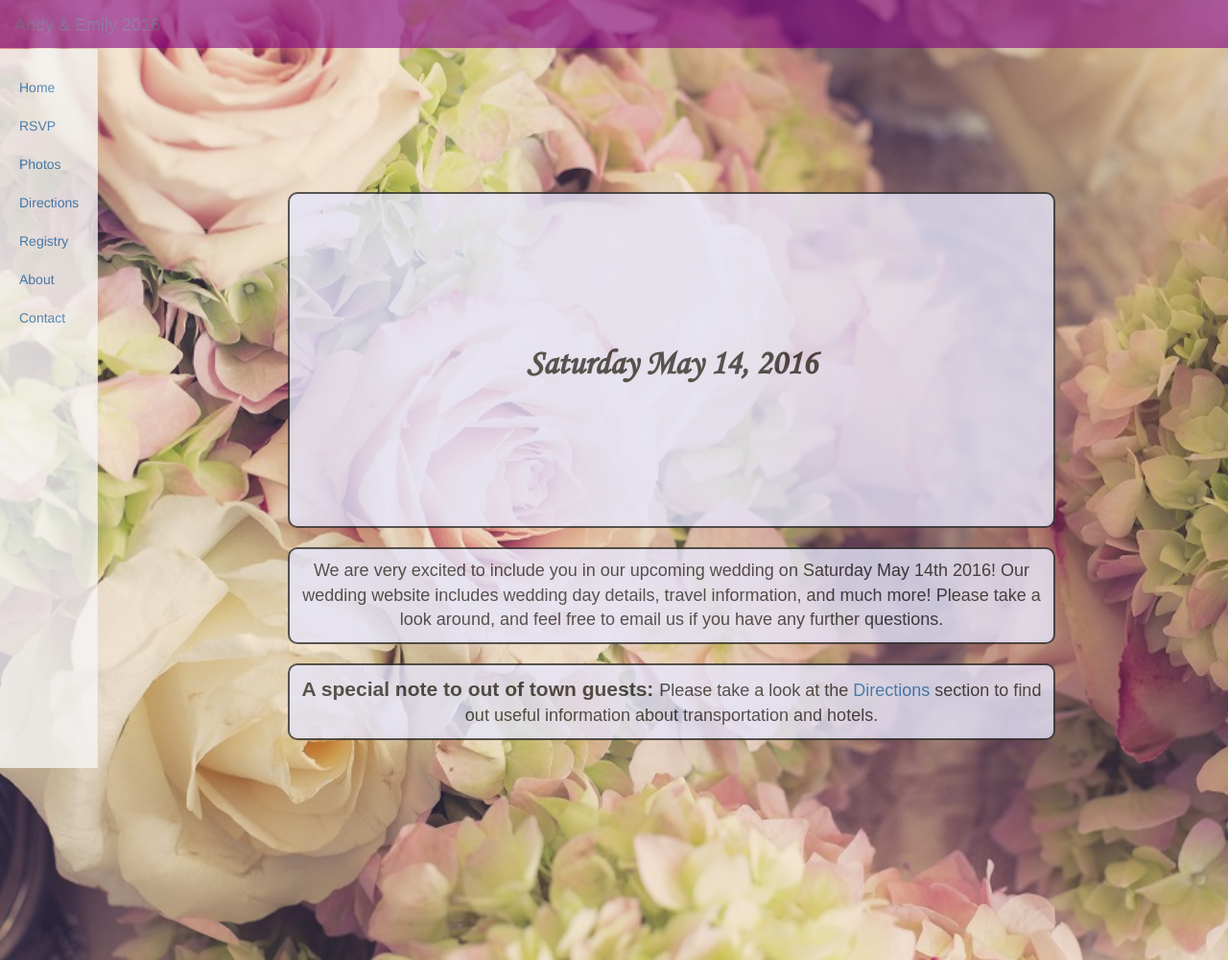
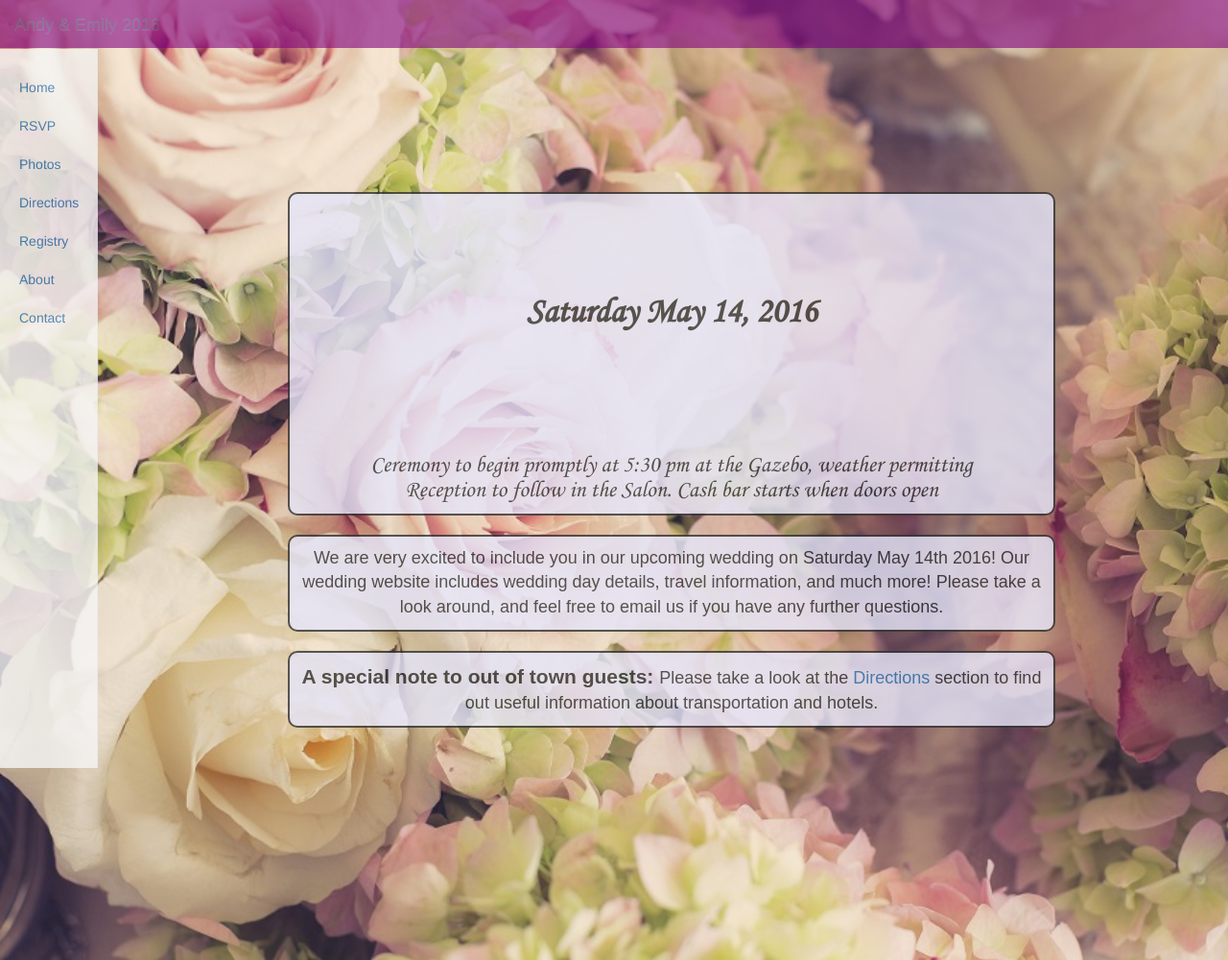
Before and after one commit to andy0x2a/angular_wedding, a website: page app/index.html at #/welcome in a window 1280 px wide. Shown: the whole page at 96% size. Drawn offline with nearby package versions, Linux system fonts and the light colour scheme; some packages are replaced by stand-ins of ours.

Commit message:
cash bar

```diff
--- a/app/css/wedding.css
+++ b/app/css/wedding.css
@@ -182,9 +182,9 @@ body {
     max-width: 800px;
     min-width: 300px;
     opacity: .8;
-    height: 350px;
+   /* height: 350px;
     line-height: 350px;
-    text-align: center;
+   */ text-align: center;
     vertical-align: middle;
     font-size: 36px;
     margin-left: auto;
--- a/app/welcome/welcome.html
+++ b/app/welcome/welcome.html
@@ -3,7 +3,9 @@
 <div class="maincontentcontainer">
 
 <div class="presented salmon">
-    <span class="corsva"> Saturday May 14, 2016</span>
+    <span class="corsva" style="height:250px; line-height:250px">Saturday May 14, 2016</span>
+    <h3 class="corsva"> Ceremony to begin promptly at 5:30 pm at the Gazebo, weather permitting <br />
+    Reception to follow in the Salon.  Cash bar starts when doors open</h3>
 </div>
 
       <br>
@@ -16,7 +18,6 @@
 <br>
 <div class="maincontent medFont salmon corsva">
       <span>
-     <strong class="veryStrong">   A special note to out of town guests:  </strong> Please take a look at the <a href="#/directions"> Directions </a> section
-to find out useful information about transportation and hotels.
+     <strong class="veryStrong">   A special note to out of town guests:  </strong> Please take a look at the <a href="#/directions"> Directions </a> section to find out useful information about transportation and hotels.
     </span>
 </div>
```
